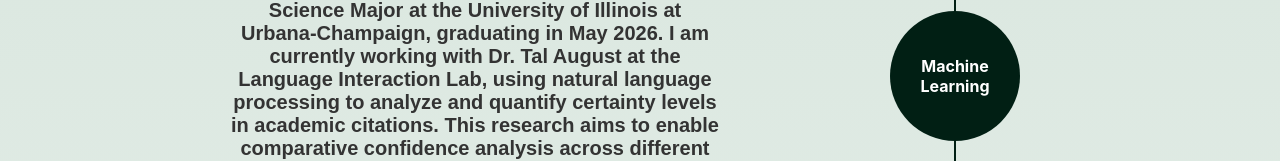
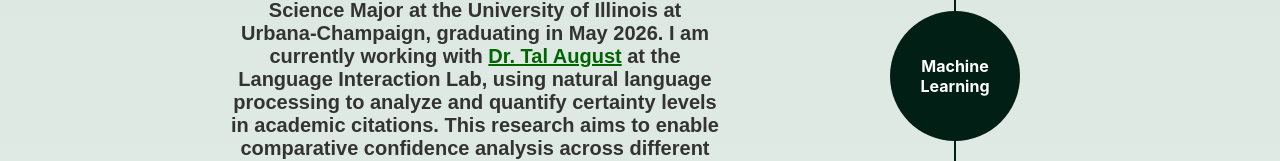
Before and after one commit to ssundr/ssundr.github.io, a React (Create React App) app in the folder portfolio/: page / in a window 1280 px wide. Shown: the part 575-736 px from the top of the page. Built offline with nearby package versions, Linux system fonts and the light colour scheme; a web font is replaced by a local one.

Commit message:
link update

```diff
--- a/portfolio/src/App.js
+++ b/portfolio/src/App.js
@@ -332,12 +332,16 @@ function App() {
             <h2>
               Hi, I'm Sneha! I am a Statistics and Computer Science Major at the
               University of Illinois at Urbana-Champaign, graduating in May
-              2026. I am currently working with Dr. Tal August at the Language
-              Interaction Lab, using natural language processing to analyze and
-              quantify certainty levels in academic citations. This research
-              aims to enable comparative confidence analysis across different
-              research domains.
+              2026. I am currently working with{" "}
+              <a style={{color: 'darkgreen'}} href="https://talaugust.github.io/" target="_blank">
+                Dr. Tal August
+              </a>{" "}
+              at the Language Interaction Lab, using natural language processing
+              to analyze and quantify certainty levels in academic citations.
+              This research aims to enable comparative confidence analysis
+              across different research domains.
             </h2>
+
             <div className="button-container">
               <a href={resume} download className="download-btn">
                 Resume
```
Lines whose indentation alone changed are shown as unchanged.
